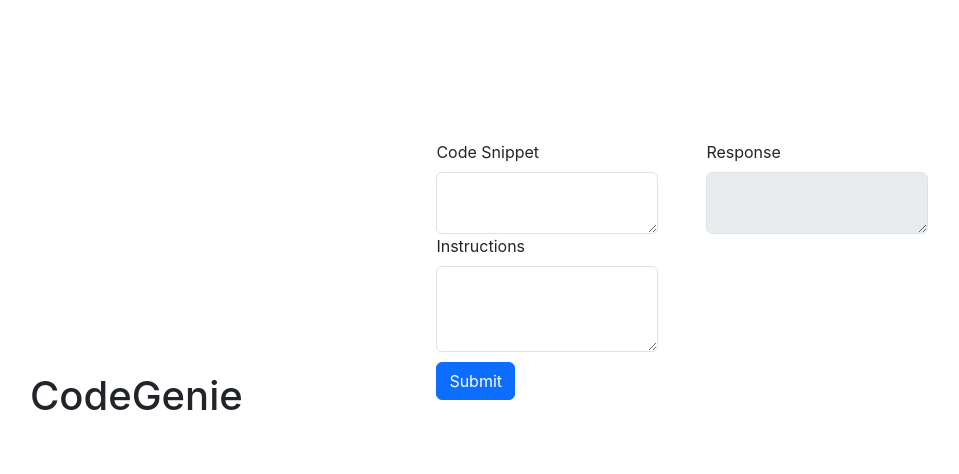
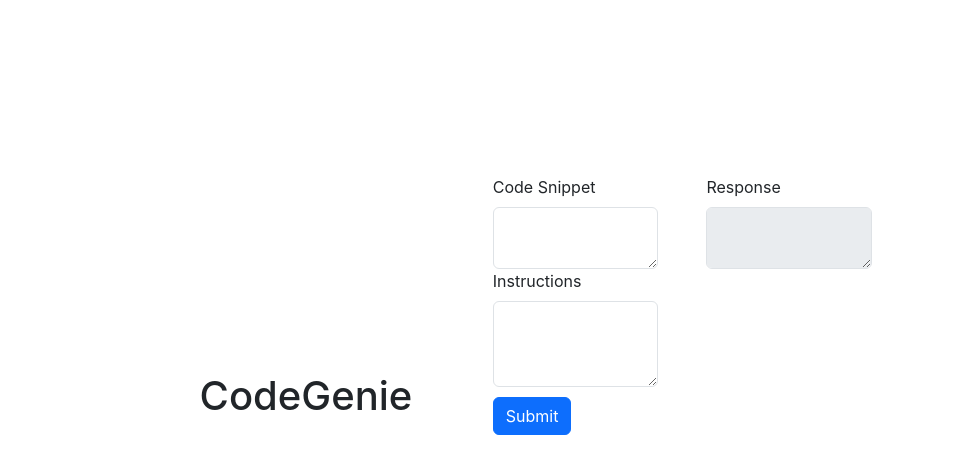
Before and after one commit to jcarney2024/CodeGenie, a React (Create React App) app: page / in a window 1280 px wide. Shown: the top 474 px of the page, without its empty margins (52-1011 px from the left). Built offline with nearby package versions, Linux system fonts and the light colour scheme.

Commit message:
More Formatting

```diff
--- a/src/App.css
+++ b/src/App.css
@@ -4,3 +4,9 @@
   align-items: center;
   height: 100vh;
 }
+
+.center-content {
+  display: flex;
+  align-items: center;
+  justify-content: center;
+}
--- a/src/App.js
+++ b/src/App.js
@@ -6,7 +6,9 @@
   return (
     <div className="container">
       <h1 class="h1">CodeGenie</h1>
-      <CodeInput />
+      <div className="center-content" style={{ paddingTop: "20px"}}>
+        <CodeInput />
+      </div>
     </div>
   );
 }
--- a/src/CodeInput.js
+++ b/src/CodeInput.js
@@ -7,9 +7,18 @@
 
 const containerStyles = {
   height: '100%',
+  width: '80%',
   display: 'flex',
   alignItems: 'center',
   justifyContent: 'center'
+};
+
+const responseTextBoxStyles = {
+  marginBottom: '10px'
+};
+
+const formStyles = {
+  marginTop: '50px'
 };
 
 function CodeInput() {
@@ -65,7 +74,7 @@
   return (
     <Container style={containerStyles} className='d-flex align-items-center'>
       <div className="d-flex align-items-center">
-        <Form onSubmit={handleSubmit}>
+        <Form style={formStyles} onSubmit={handleSubmit}>
           <Row className="grid-container mx-auto">
             <Col xs={6}>
               <Form.Group className="text-box">
@@ -89,7 +98,7 @@
               </div>
             </Col>
             <Col xs={6}>
-              <Form.Group className="response-text text-box">
+              <Form.Group className="response-text text-box" style={responseTextBoxStyles}>
                 <Form.Label>Response</Form.Label>
                 <Form.Control as="textarea" value={response} onChange={(event) => setResponse(event.target.value)} disabled={true} />
                 {response &&
```
